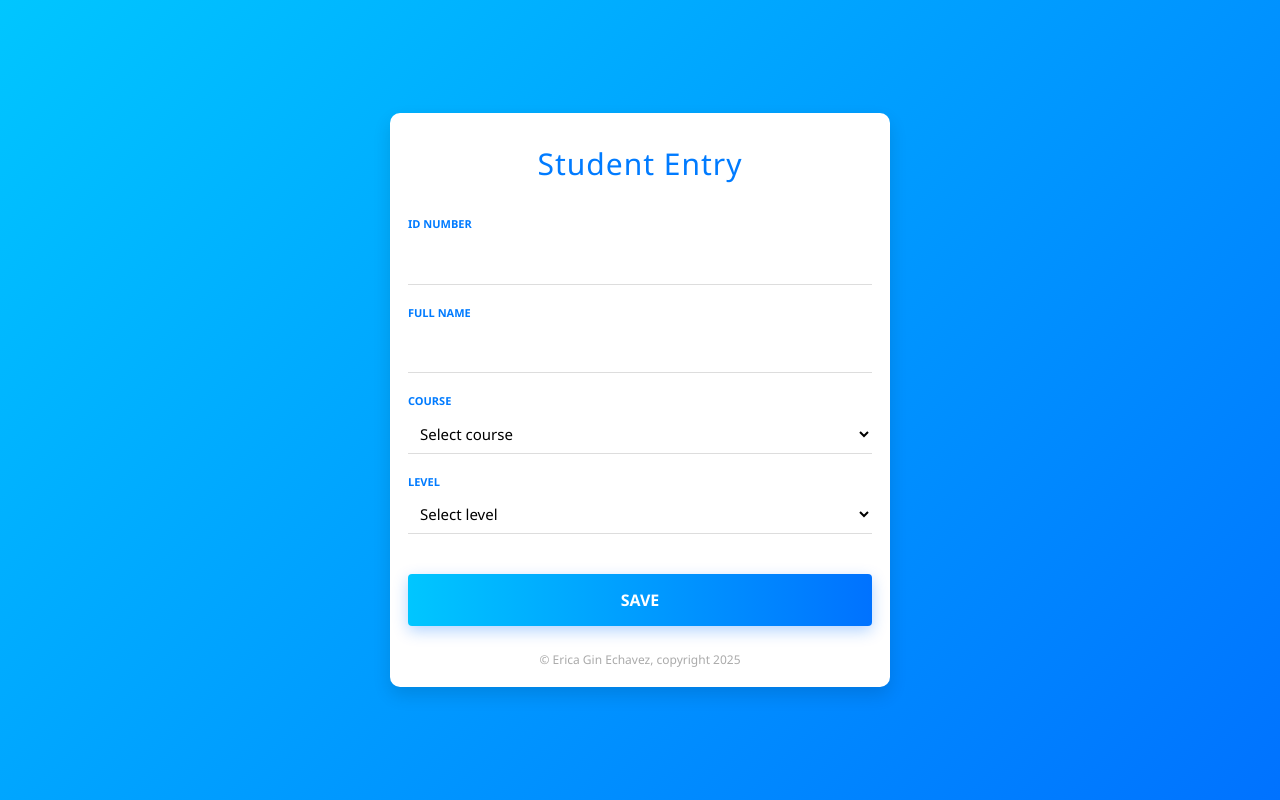
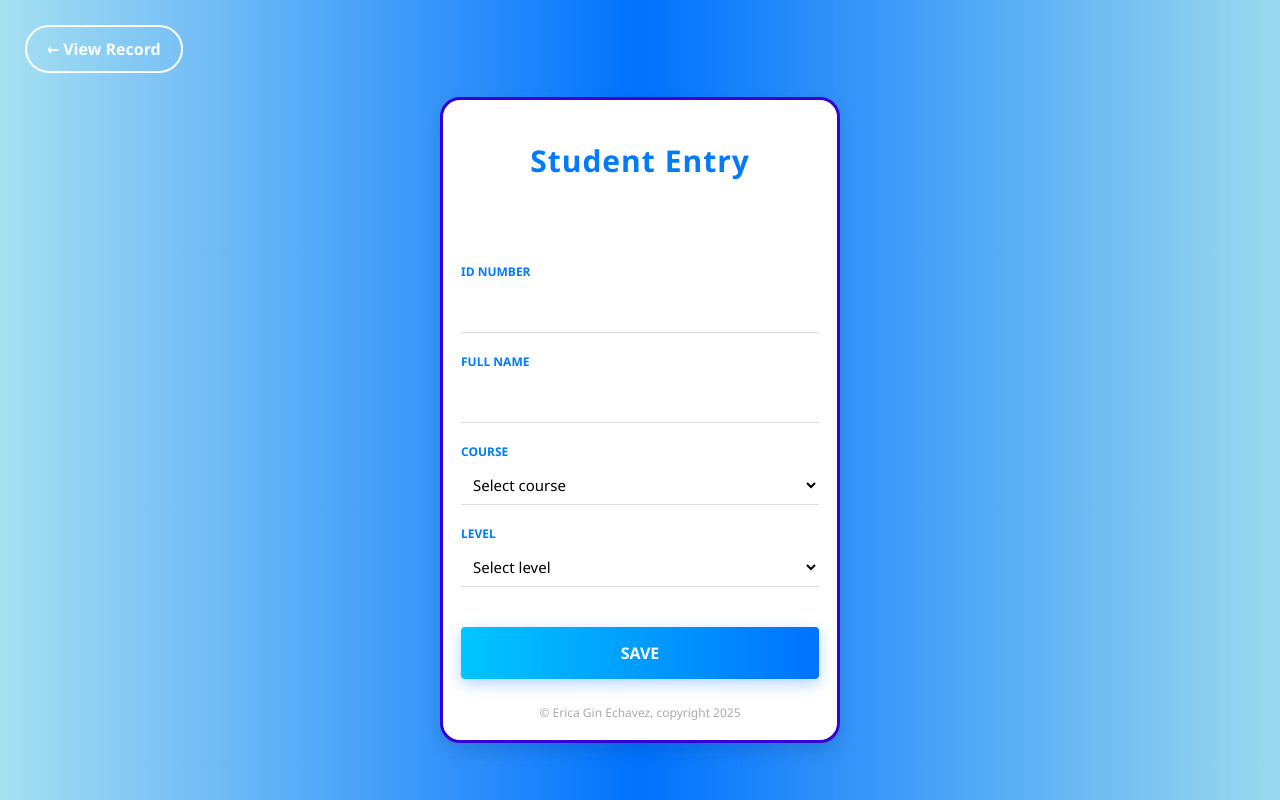
Before and after one commit to Kaykayag/Webview-Student-Entry, a Flask app: page / in a window 1280 px wide. Run offline with Flask 3, Linux system fonts and the light colour scheme.

Commit message:
feat: added view record from the main webpage

```diff
--- a/app.py
+++ b/app.py
@@ -162,4 +162,4 @@ def delete_student(student_id):
 
 if __name__ == "__main__":
 
-    app.run(debug=True, host='10.164.182.1', port=5000)
+    app.run(debug=True, host='192.168.161.60', port=5000)
--- a/templates/add.html
+++ b/templates/add.html
@@ -4,33 +4,65 @@
 <style>
 
     body {
-        background: linear-gradient(135deg, #00c6ff, #0072ff);
+        background: linear-gradient(90deg, #a7e0f1, #0072ff, #9bdaee );
         min-height: 100vh;
         font-family: 'Segoe UI', Tahoma, Geneva, Verdana, sans-serif;
         display: flex;
         justify-content: center;
         align-items: center;
         margin: 0;
+        position: relative;
     }
 
 
     .form-card {
         background: white;
-        width: 100%;
-        max-width: 500px;
+        width: 80%;
+        max-width: 400px;
         padding: 18px;
-        border-radius: 10px;
+        border-radius: 20px;
+        border: 3px solid rgb(54, 1, 212);
         box-shadow: 0 8px 18px rgba(0,0,0,0.12);
+        margin-top: 40px;
+    }
+    .btn-back {
+        position:fixed;
+        top: 25px;
+        left: 25px;
+        text-decoration: none;
+        color: white;
+        font-weight: bold;
+        font-size: 16px;
+        padding: 10px 20px;
+        border: 2px solid white;
+        border-radius: 30px;
+        transition: 0.3s;
+        display: flex;
+        align-items: center;
+        gap: 5px;
     }
 
-    h2 { text-align: center; color: #007bff; margin-bottom: 30px; letter-spacing: 1px; }
+    .btn-back:hover {
+        background: white;
+        color: #0072ff;
+        box-shadow: 0 4px 10px rgba(0,0,0,0.2);
+    }
+
+    h2 { text-align:
+        center; color: #007bff;
+        margin-bottom: 80px;
+        margin-top: 20px;
+        letter-spacing: 1px;
+        font-weight: bold;
+
+        }
 
 
     .input-group { margin-bottom: 20px; }
 
     label {
         display: block;
-        font-size: 11px;
+        font-size: 12px;
         color: #007bff;
         font-weight: bold;
         margin-bottom: 5px;
@@ -68,6 +100,10 @@
     .footer { text-align: center; font-size: 12px; color: #aaa; margin-top: 25px; }
 </style>
 
+<a href="{{ url_for('view_list') }}" class="btn-back">
+    &#8592; View Record
+</a>
+
 <div class="form-card">
     <h2>{{ 'Edit Student' if student else 'Student Entry' }}</h2>
 
@@ -103,6 +139,10 @@
                     <option value="BS Hotel Management" >BS Hotel Management</option>
                     <option value="BS Nursing" >BS Nursing</option>
                     <option value="BS Accountancy" >BS Accountancy</option>
+                    <option value="BS Medtech">BS Medtech</option>
+                    <option value="BArch">Bachelor of Architecture</option>
+
+
 
 
                 </select>
@@ -118,7 +158,7 @@
                     <option value= 3>3rd Year</option>
                     <option value= 4>4th Year</option>
                     <option value= 5>5th Year</option>
-                    <option value= 6>6th Year</option>
+
                 </select>
             </div>
         </div>
```
